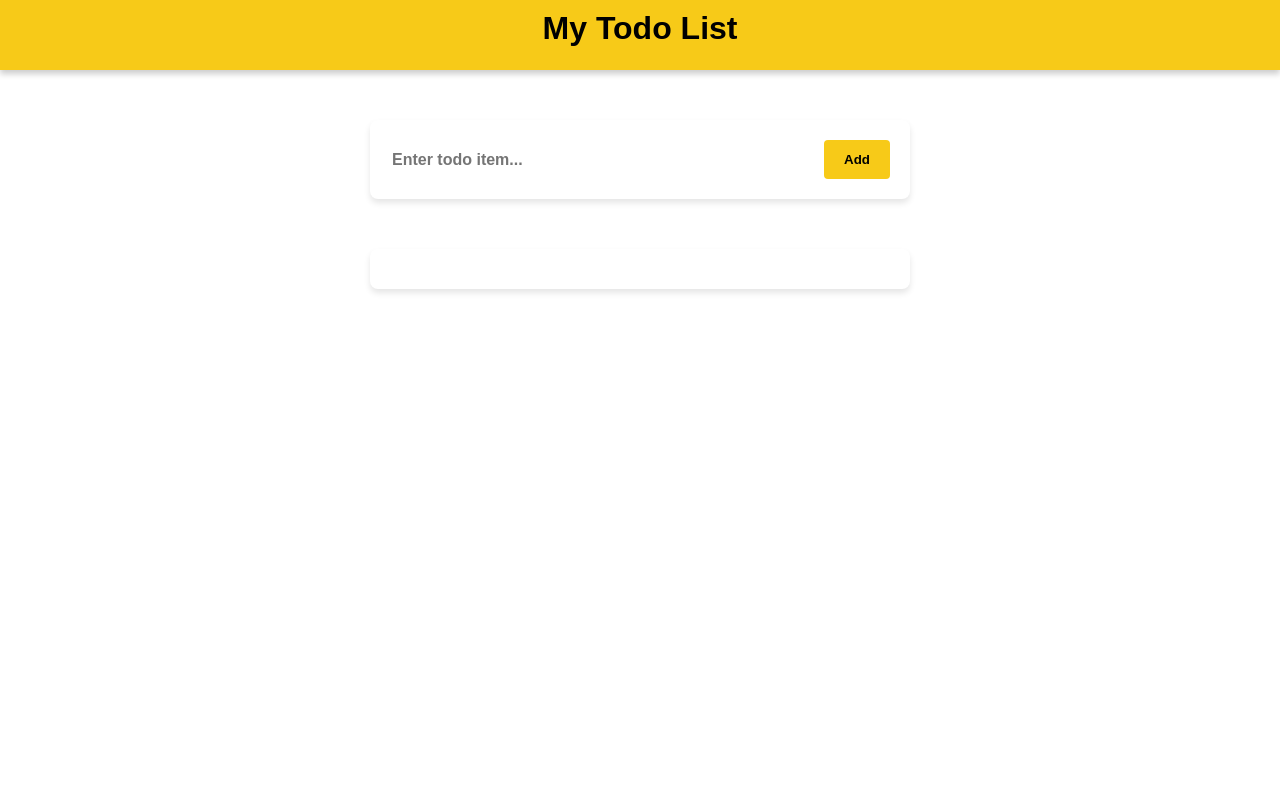
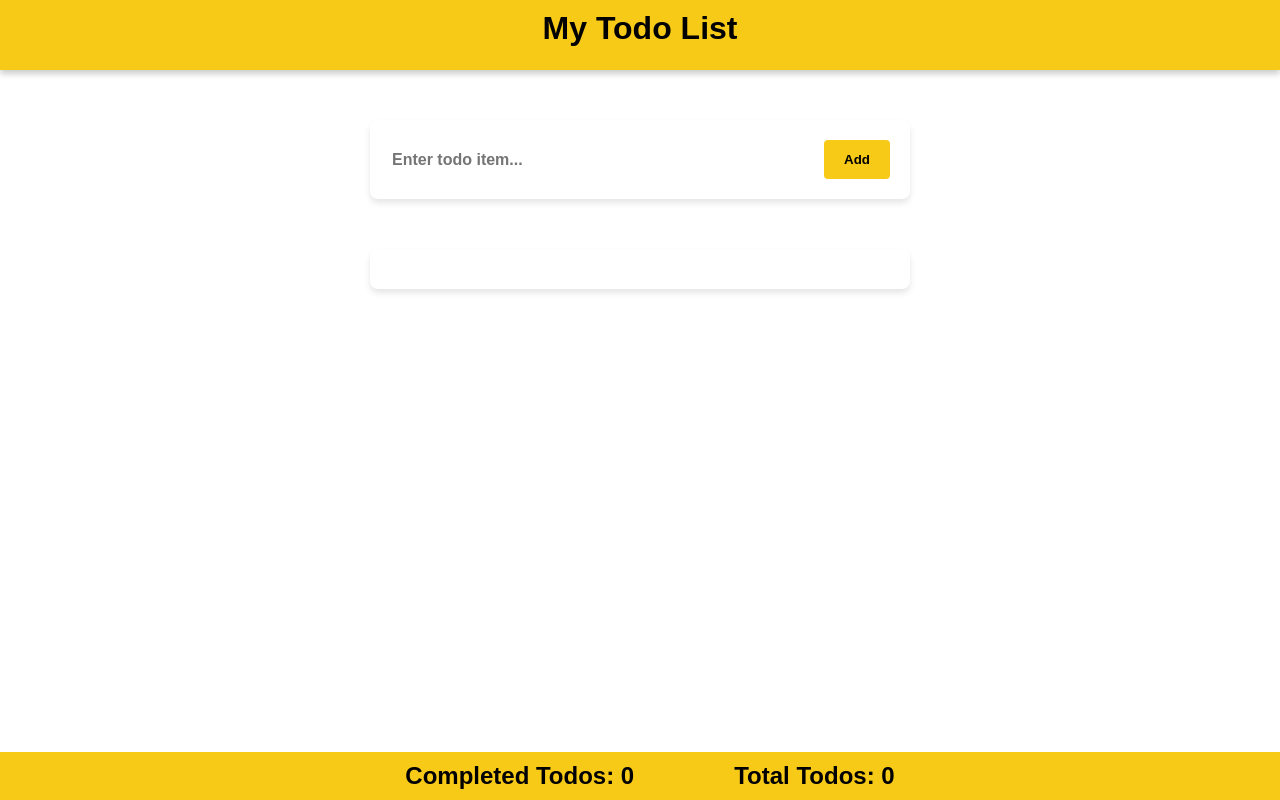
Before and after one commit to AsidyxTheHacker/react-todo-list-2, a React (Vite) app: page / in a window 1280 px wide. Built offline with nearby package versions, Linux system fonts and the light colour scheme.

Commit message:
added and styled the footer component

```diff
--- /dev/null
+++ b/src/components/Footer.jsx
@@ -0,0 +1,11 @@
+import styles from './footer.module.css'
+
+export default function Footer({ completedTodos, totalTodos }) {
+
+    return(
+    <div className={styles.footer}>
+        <span className={styles.item}>Completed Todos: {completedTodos}</span>
+        <span className={styles.item}>Total Todos: {totalTodos}</span>
+    </div>
+    )
+};
--- a/src/components/Todo.jsx
+++ b/src/components/Todo.jsx
@@ -1,15 +1,19 @@
 import React, { useState } from 'react';
 import Form from './Form';
 import TodoList from './TodoList';
+import Footer from './Footer';
 
 export default function Todo() {
 
     const [todos, setTodos] = useState([]);
+    const completedTodos = todos.filter((todo) => todo.done).length;
+    const totalTodos = todos.length;
 
     return(<>
         <div>
             <Form todos={todos} setTodos={setTodos} />
             <TodoList todos={todos} setTodos={setTodos} />
+            <Footer completedTodos={completedTodos} totalTodos={totalTodos} />
         </div>
     </>)
 };
--- /dev/null
+++ b/src/components/footer.module.css
@@ -0,0 +1,14 @@
+.footer {
+    position: fixed;
+    bottom: 0;
+    font-size: 1.5em;
+    font-weight: bold;
+    text-align: center;
+    width: 100%;
+    background-color: #f7ca18;
+    padding: 10px;
+}
+
+.item {
+    margin: 50px;
+}
```
